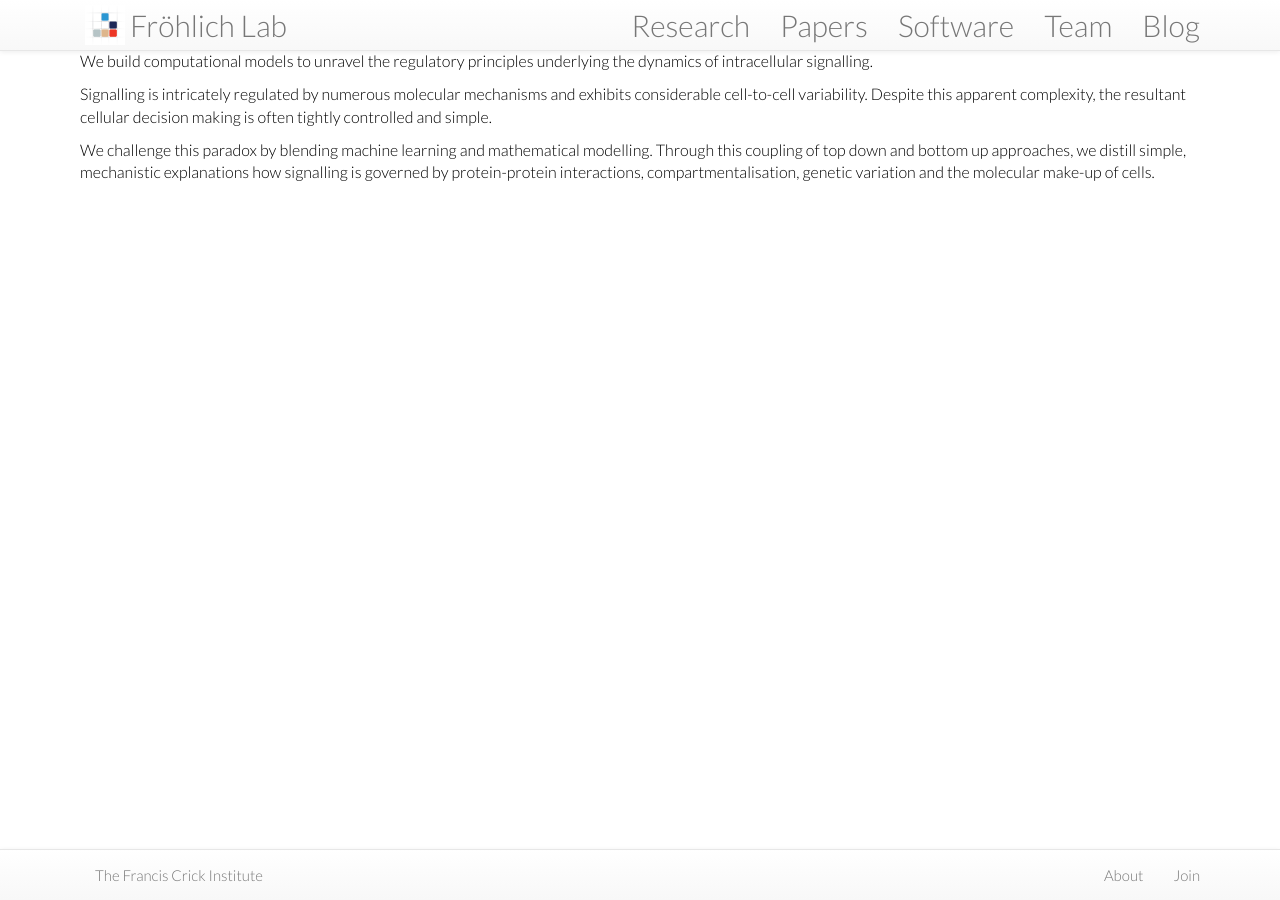
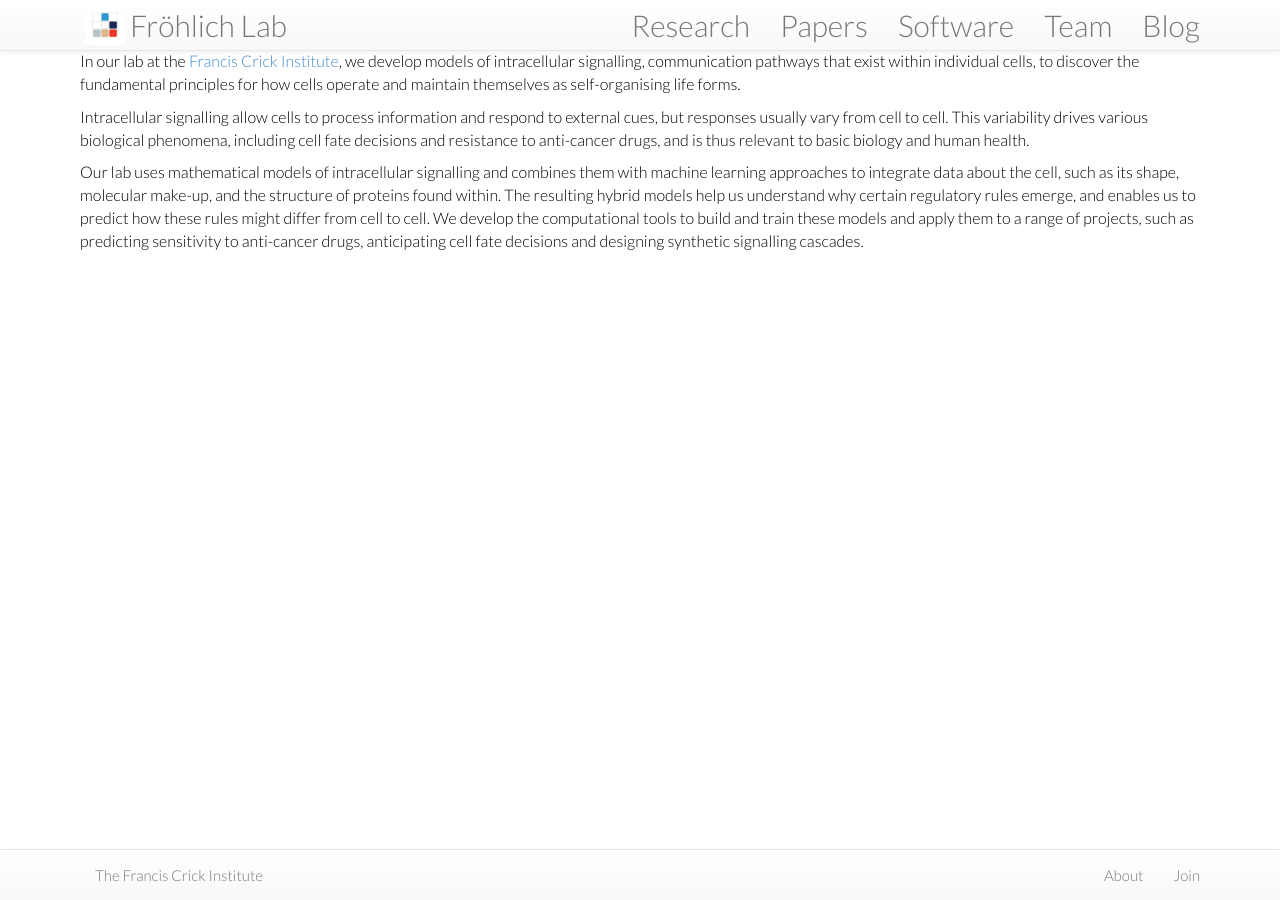
Before and after one commit to frohlich-lab/frohlichlab.github.io, a Jekyll site: the page built from misc/_posts/2022-10-02-home.md, in a window 1280 px wide. Built offline with Jekyll 4.4.1, drawn with Linux system fonts in a browser that asks for light colours; nearby versions of some CDN libraries.

Commit message:
update home page

```diff
--- a/misc/_posts/2022-10-02-home.md
+++ b/misc/_posts/2022-10-02-home.md
@@ -4,8 +4,8 @@ title: Dynamics of Living Systems Lab
 categories: home
 homepage: true
 ---
-We build computational models to unravel the regulatory principles underlying the dynamics of intracellular signalling.
+In our lab at the [Francis Crick Institute](https://www.crick.ac.uk), we develop models of intracellular signalling, communication pathways that exist within individual cells, to discover the fundamental principles for how cells operate and maintain themselves as self-organising life forms.
 
-Signalling is intricately regulated by numerous molecular mechanisms and exhibits considerable cell-to-cell variability. Despite this apparent complexity, the resultant cellular decision making is often tightly controlled and simple.
+Intracellular signalling allow cells to process information and respond to external cues, but responses usually vary from cell to cell. This variability drives various biological phenomena, including cell fate decisions and resistance to anti-cancer drugs, and is thus relevant to basic biology and human health.
 
-We challenge this paradox by blending machine learning and mathematical modelling. Through this coupling of top down and bottom up approaches, we distill simple, mechanistic explanations how signalling is governed by protein-protein interactions, compartmentalisation, genetic variation and the molecular make-up of cells.
+Our lab uses mathematical models of intracellular signalling and combines them with machine learning approaches to integrate data about the cell, such as its shape, molecular make-up, and the structure of proteins found within. The resulting hybrid models help us understand why certain regulatory rules emerge, and enables us to predict how these rules might differ from cell to cell. We develop the computational tools to build and train these models and apply them to a range of projects, such as predicting sensitivity to anti-cancer drugs, anticipating cell fate decisions and designing synthetic signalling cascades.
```
